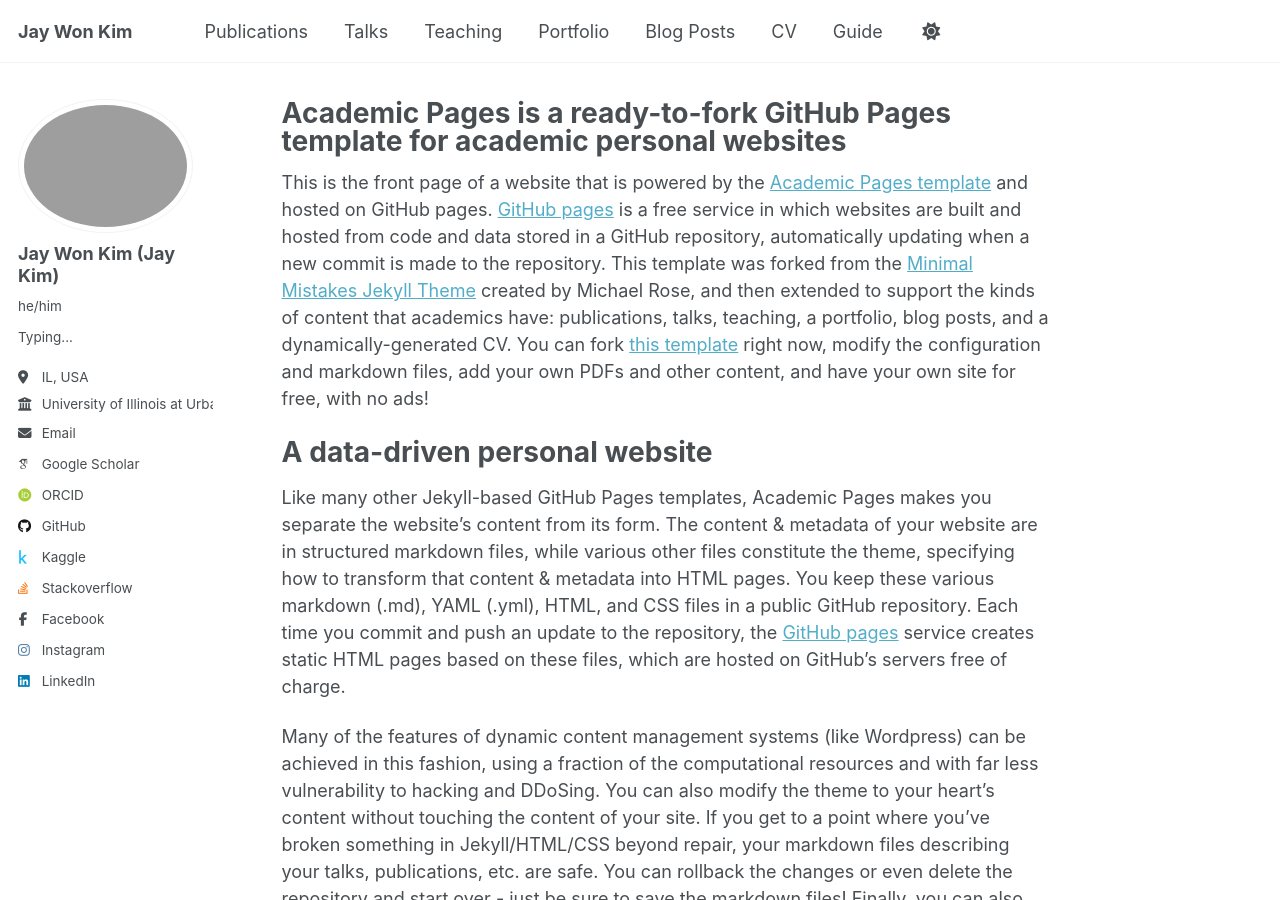
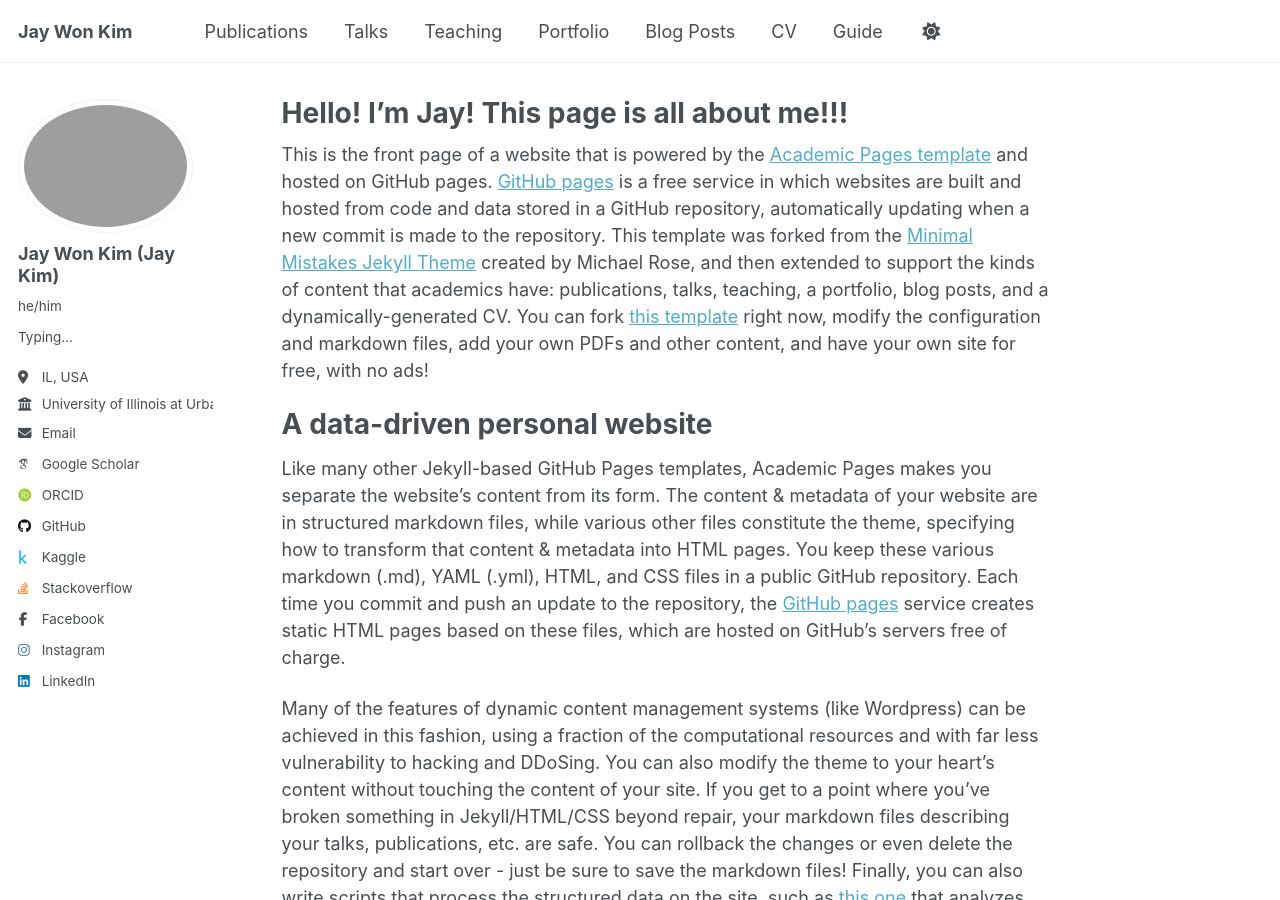
Before and after one commit to jaykim0413/jaykim0413.github.io, a Jekyll site: the page built from _pages/about.md, in a window 1280 px wide and 900 px high. Built offline with Jekyll 4.4.1, drawn with Linux system fonts in a browser that asks for light colours; some web fonts are replaced.

Commit message:
Edited Title of About Page

```diff
--- a/_pages/about.md
+++ b/_pages/about.md
@@ -1,6 +1,6 @@
 ---
 permalink: /
-title: "Academic Pages is a ready-to-fork GitHub Pages template for academic personal websites"
+title: "Hello! I'm Jay! This page is all about me!!!"
 author_profile: true
 redirect_from:
   - /about/
```
